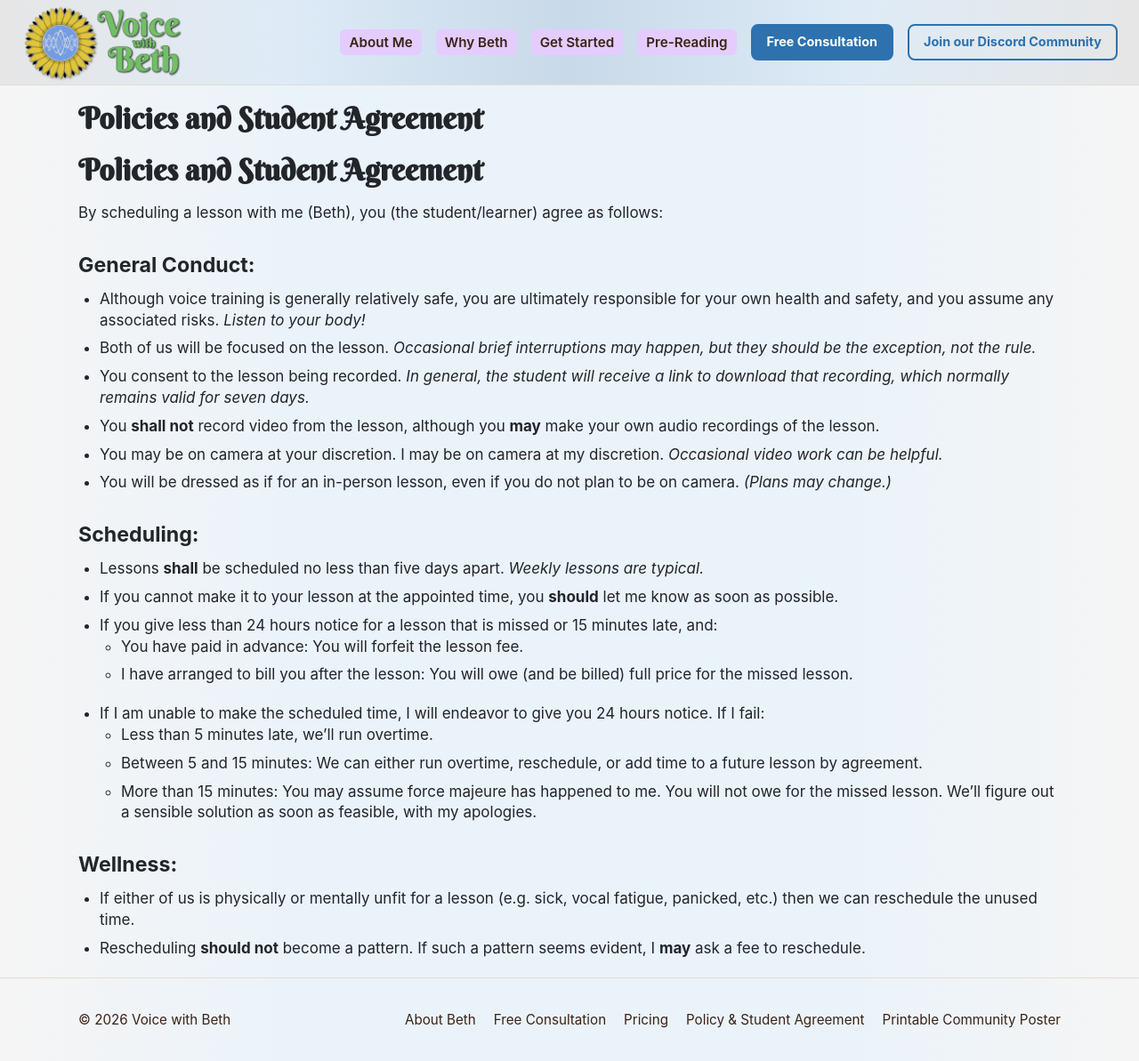
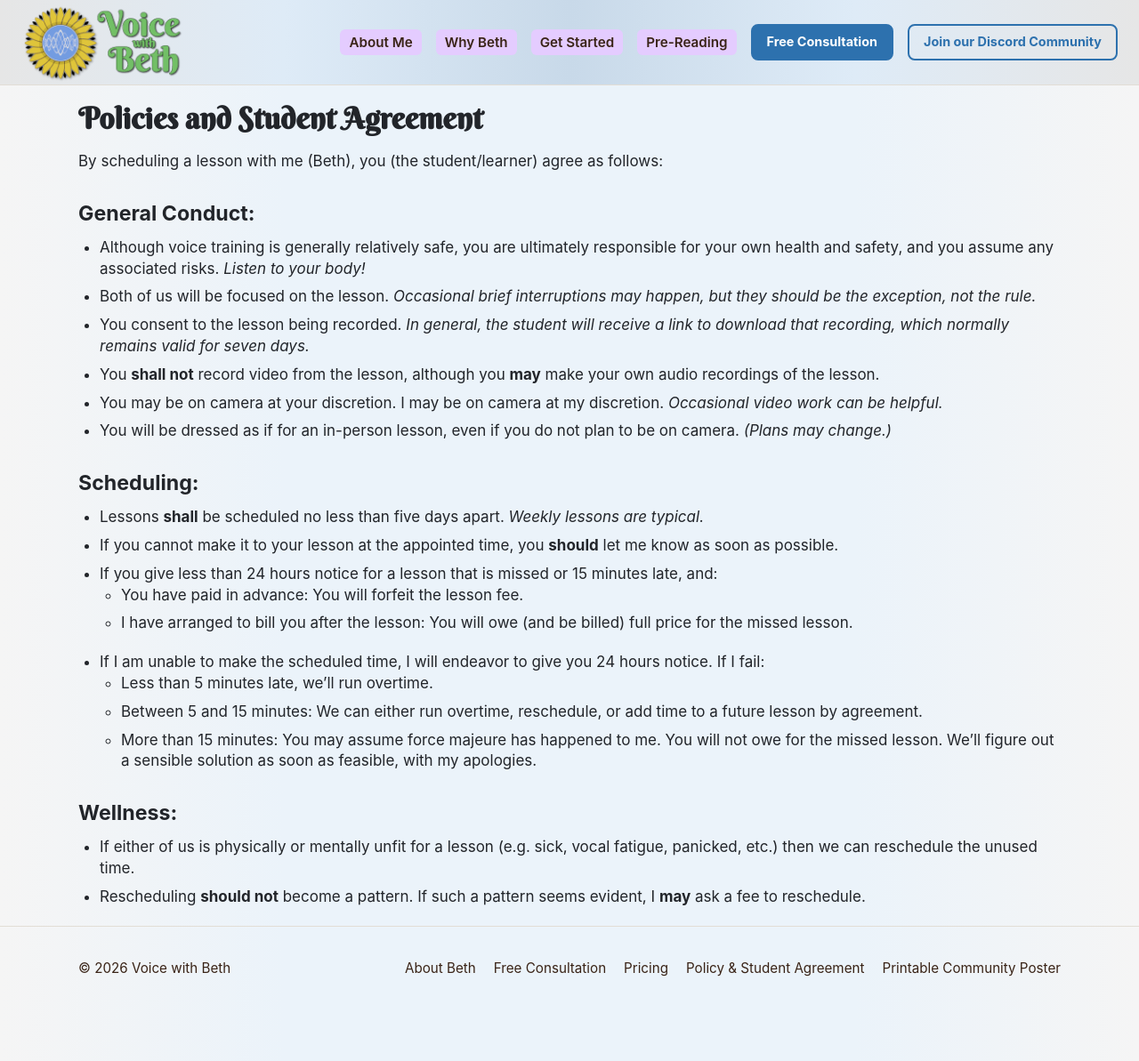
Before and after one commit to voicewithbeth/voicewithbeth.github.io, a Jekyll site: the page built from policy.md, in a window 1280 px wide and 1193 px high. Shown: the whole window at 89% size. Built offline with Jekyll 4.4.1, drawn with Linux system fonts in a browser that asks for light colours; our own code applies the rules of GitHub Pages for plain Markdown files.

Commit message:
Update policy.md

```diff
--- a/policy.md
+++ b/policy.md
@@ -1,8 +1,7 @@
 ---
 layout: page
-title:
+title: Policies and Student Agreement
 ---
-# Policies and Student Agreement
 
 By scheduling a lesson with me (Beth), you (the student/learner) agree as follows:
 
```
